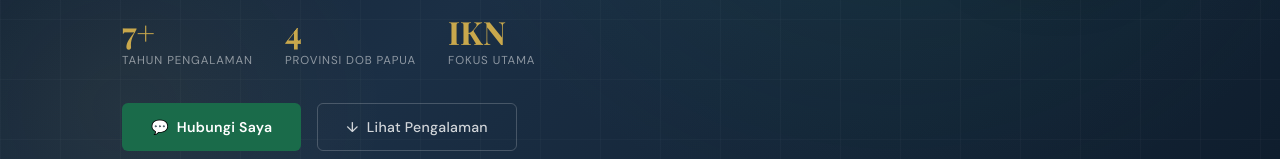
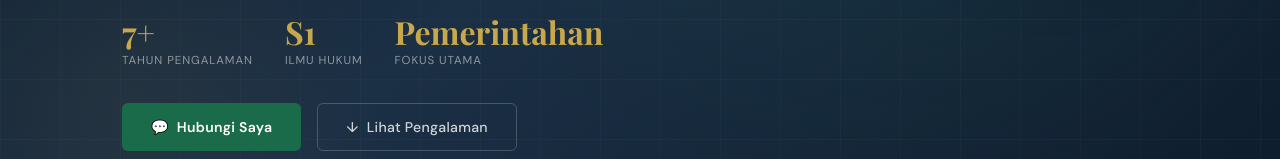
Before and after one commit to mfazzry/aboutme, a plain HTML site: page index.html in a window 1280 px wide. Shown: the part 641-800 px from the top of the page. Drawn offline with nearby package versions, Linux system fonts and the light colour scheme.

Commit message:
Update index.html

```diff
--- a/index.html
+++ b/index.html
@@ -827,11 +827,11 @@ footer {
           <div class="stat-label">Tahun Pengalaman</div>
         </div>
         <div class="stat-item">
-          <div class="stat-num">4</div>
-          <div class="stat-label">Provinsi DOB Papua</div>
+          <div class="stat-num">S1</div>
+          <div class="stat-label">Ilmu Hukum</div>
         </div>
         <div class="stat-item">
-          <div class="stat-num">IKN</div>
+          <div class="stat-num">Pemerintahan</div>
           <div class="stat-label">Fokus Utama</div>
         </div>
       </div>
```
